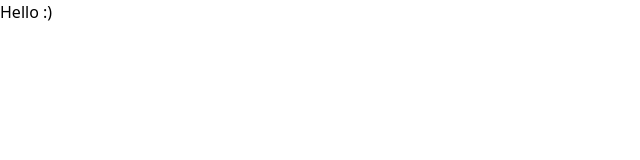
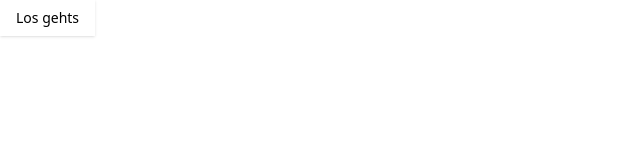
Before and after one commit to batzlov/sharing-is-caring, a Next.js app: page / in a window 1280 px wide. Shown: the top 160 px of the page, without its empty margins (0-640 px from the left). Built offline with nearby package versions, Linux system fonts and the light colour scheme.

Commit message:
added button component

```diff
--- a/package.json
+++ b/package.json
@@ -9,6 +9,7 @@
         "lint": "next lint"
     },
     "dependencies": {
+        "@radix-ui/react-slot": "^1.1.1",
         "class-variance-authority": "^0.7.1",
         "clsx": "^2.1.1",
         "lucide-react": "^0.474.0",
--- a/src/app/page.tsx
+++ b/src/app/page.tsx
@@ -1,5 +1,9 @@
-import Image from "next/image";
+import { Button } from "@/components/ui/button";
 
 export default function Home() {
-    return <div>Hello :)</div>;
+    return (
+        <div>
+            <Button>Los gehts</Button>
+        </div>
+    );
 }
--- /dev/null
+++ b/src/components/ui/button.tsx
@@ -0,0 +1,57 @@
+import * as React from "react"
+import { Slot } from "@radix-ui/react-slot"
+import { cva, type VariantProps } from "class-variance-authority"
+
+import { cn } from "@/lib/utils"
+
+const buttonVariants = cva(
+  "inline-flex items-center justify-center gap-2 whitespace-nowrap rounded-md text-sm font-medium transition-colors focus-visible:outline-none focus-visible:ring-1 focus-visible:ring-ring disabled:pointer-events-none disabled:opacity-50 [&_svg]:pointer-events-none [&_svg]:size-4 [&_svg]:shrink-0",
+  {
+    variants: {
+      variant: {
+        default:
+          "bg-primary text-primary-foreground shadow hover:bg-primary/90",
+        destructive:
+          "bg-destructive text-destructive-foreground shadow-sm hover:bg-destructive/90",
+        outline:
+          "border border-input bg-background shadow-sm hover:bg-accent hover:text-accent-foreground",
+        secondary:
+          "bg-secondary text-secondary-foreground shadow-sm hover:bg-secondary/80",
+        ghost: "hover:bg-accent hover:text-accent-foreground",
+        link: "text-primary underline-offset-4 hover:underline",
+      },
+      size: {
+        default: "h-9 px-4 py-2",
+        sm: "h-8 rounded-md px-3 text-xs",
+        lg: "h-10 rounded-md px-8",
+        icon: "h-9 w-9",
+      },
+    },
+    defaultVariants: {
+      variant: "default",
+      size: "default",
+    },
+  }
+)
+
+export interface ButtonProps
+  extends React.ButtonHTMLAttributes<HTMLButtonElement>,
+    VariantProps<typeof buttonVariants> {
+  asChild?: boolean
+}
+
+const Button = React.forwardRef<HTMLButtonElement, ButtonProps>(
+  ({ className, variant, size, asChild = false, ...props }, ref) => {
+    const Comp = asChild ? Slot : "button"
+    return (
+      <Comp
+        className={cn(buttonVariants({ variant, size, className }))}
+        ref={ref}
+        {...props}
+      />
+    )
+  }
+)
+Button.displayName = "Button"
+
+export { Button, buttonVariants }
```
Also changed, not shown: 1 other file (tests, documents, lock files or other folders).
